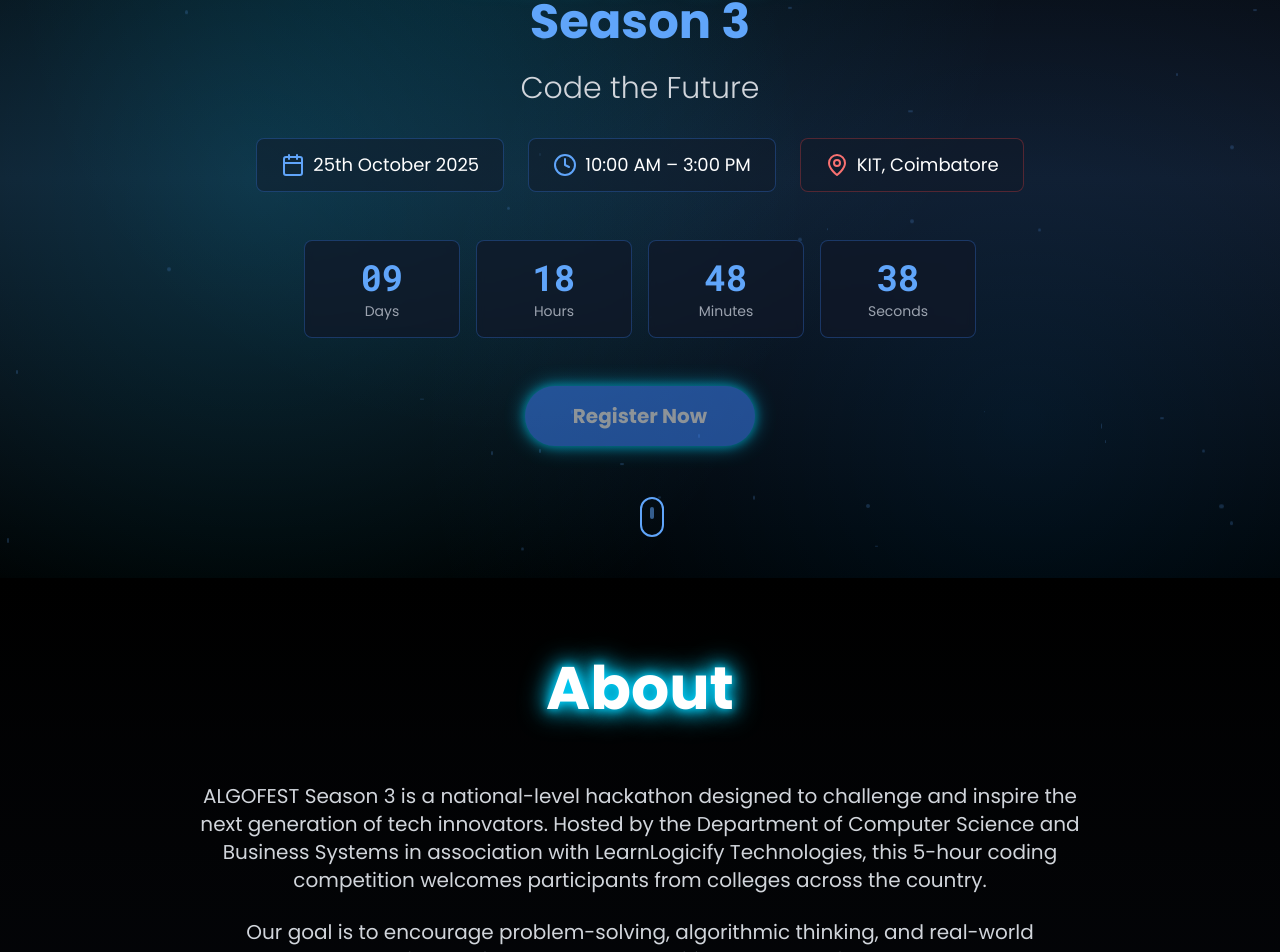
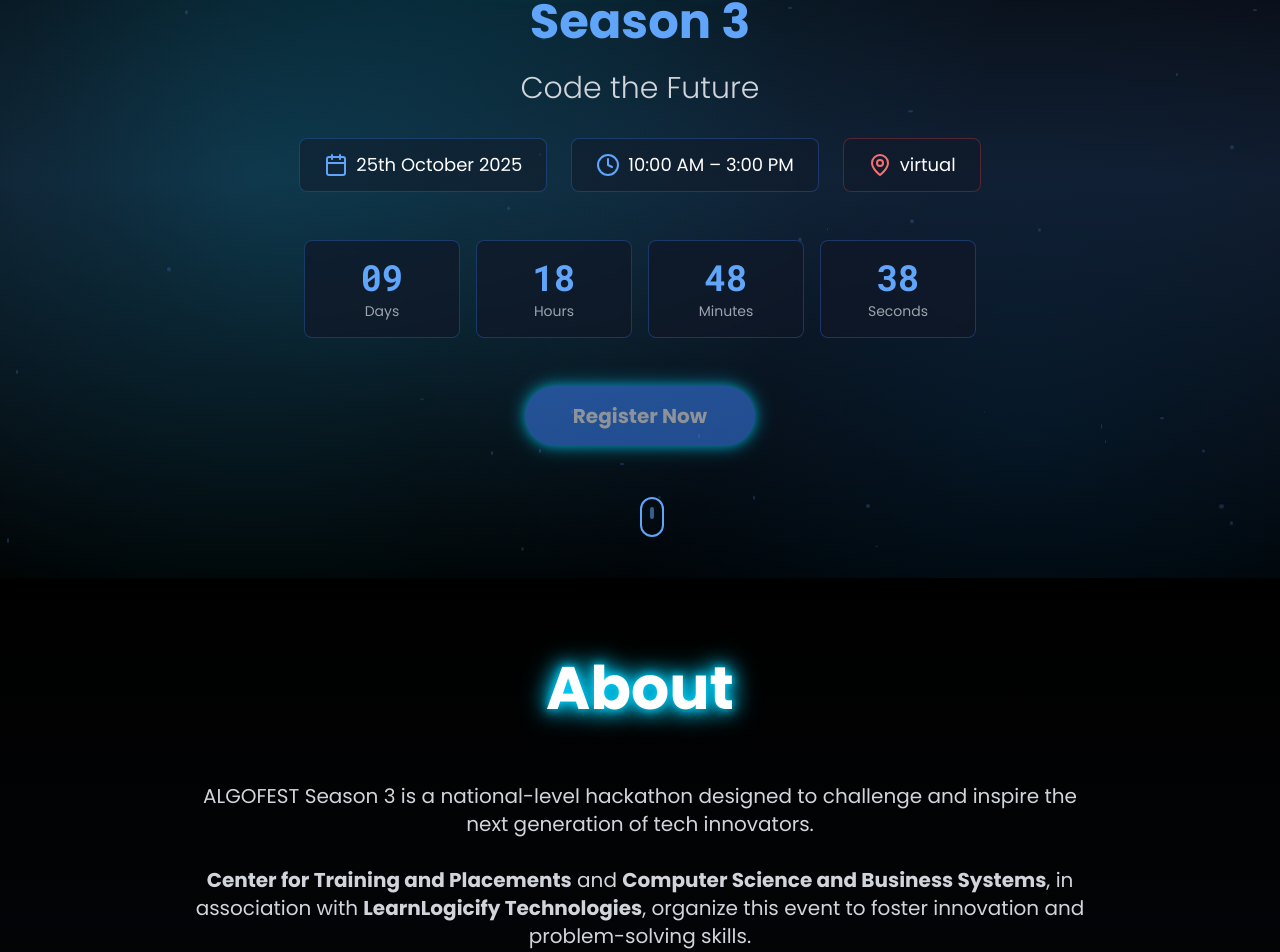
Before and after one commit to Gokulbharath/AlgoFest, a React (Vite) app: page / in a window 1280 px wide. Shown: the part 222-1174 px from the top of the page. Built offline with nearby package versions, Linux system fonts and the light colour scheme.

Commit message:
commit message: "Subproject commit hash updated to include '-dirty' suffix"

```diff
--- a/src/components/About.tsx
+++ b/src/components/About.tsx
@@ -31,11 +31,17 @@
         </h2>
 
         <div className="max-w-4xl mx-auto mb-16">
-          <p className="text-lg md:text-xl text-gray-300 leading-relaxed mb-6 text-center">
-            ALGOFEST Season 3 is a national-level hackathon designed to challenge and inspire the next generation of tech innovators.
-            Hosted by the Department of Computer Science and Business Systems in association with LearnLogicify Technologies,
-            this 5-hour coding competition welcomes participants from colleges across the country.
-          </p>
+        <p className="text-lg md:text-xl text-gray-300 leading-relaxed mb-6 text-center max-w-4xl mx-auto">
+  ALGOFEST Season 3 is a national-level hackathon designed to challenge and inspire the next generation of tech innovators.
+  <br /><br />
+  <strong>Center for Training and Placements</strong> and <strong>Computer Science and Business Systems</strong>,
+  in association with <strong>LearnLogicify Technologies</strong>, organize this event to foster innovation and
+  problem-solving skills.
+  <br /><br />
+  This 5-hour coding competition welcomes participants from colleges across the country.
+</p>
+
+
           <p className="text-lg md:text-xl text-gray-300 leading-relaxed text-center mb-12">
             Our goal is to encourage problem-solving, algorithmic thinking, and real-world innovation through competitive programming.
           </p>
@@ -86,7 +92,7 @@
                   <p className="text-gray-400 mt-2"><span className="text-white font-semibold">Eligibility:</span> Open to undergraduate students from all colleges</p>
                 </div>
                 <div>
-                  <p className="text-gray-400"><span className="text-white font-semibold">Registration Fee:</span> Rs. 200 (early bird discount may apply)</p>
+                  <p className="text-gray-400"><span className="text-white font-semibold">Registration Fee:</span> Rs. 200 (An early bird discount of ₹99 may apply.)</p>
                   <p className="text-gray-400 mt-2"><span className="text-white font-semibold">Prizes:</span> E-certificates</p>
                 </div>
               </div>
--- a/src/components/Contact.tsx
+++ b/src/components/Contact.tsx
@@ -1,4 +1,4 @@
-import { Phone, Mail, Instagram, Linkedin, Youtube, MapPin, User } from 'lucide-react';
+import { Phone, Mail, Instagram, Linkedin, Youtube, User } from 'lucide-react';
 
 export default function Contact() {
   return (
@@ -166,40 +166,6 @@
             </div>
           </div>
         </div>
-
-        {/* Venue */}
-        <div className="max-w-5xl mx-auto">
-          <div className="bg-gradient-to-br from-gray-800/50 to-gray-900/50 border border-blue-500/30 rounded-xl p-8 backdrop-blur-sm">
-            <h3 className="text-2xl font-bold mb-6 text-blue-400">Venue</h3>
-
-            <div className="flex items-start gap-4 mb-6">
-              <MapPin className="text-blue-400 flex-shrink-0 mt-1" size={24} />
-              <div>
-                <p className="text-white font-semibold text-lg mb-2">
-                  Kalaignarkarunanidhi Institute of Technology
-                </p>
-                <p className="text-gray-400">
-                  NH-209, Kannampalayam,<br />
-                  Coimbatore - 641 402,<br />
-                  Tamil Nadu, India
-                </p>
-              </div>
-            </div>
-
-            <div className="w-full h-64 bg-gray-800 rounded-lg overflow-hidden border border-gray-700">
-              <iframe
-                src="https://www.google.com/maps/embed?pb=!1m18!1m12!1m3!1d3920.0!2d76.9945!3d11.0059!2m3!1f0!2f0!3f0!3m2!1i1024!2i768!4f13.1!3m3!1m2!1s0x3ba8586e5e5e5e5e%3A0x5e5e5e5e5e5e5e5e!2sKIT%20Coimbatore!5e0!3m2!1sen!2sin!4v1697400000000"
-                width="100%"
-                height="100%"
-                style={{ border: 0 }}
-                allowFullScreen
-                loading="lazy"
-                referrerPolicy="no-referrer-when-downgrade"
-                title="KIT Coimbatore Location"
-              ></iframe>
-            </div>
-          </div>
-        </div>
       </div>
     </section>
   );
--- a/src/components/Footer.tsx
+++ b/src/components/Footer.tsx
@@ -22,7 +22,7 @@
               ALGOFEST
             </h3>
             <p className="text-gray-400 text-sm">
-              A national-level coding hackathon organized by KIT-CSBS in association with LearnLogicify Technologies.
+              A national-level coding hackathon organized by Center for Training and Placements & KIT-CSBS in association with LearnLogicify Technologies.
             </p>
           </div>
 
@@ -44,7 +44,8 @@
           <div>
             <h4 className="text-lg font-semibold mb-4 text-blue-400">Organized By</h4>
             <p className="text-gray-400 text-sm mb-2">
-              Department of Computer Science and Business Systems
+              Center for Training and Placements <br />
+              &  Department of Computer Science and Business Systems
             </p>
             <p className="text-gray-400 text-sm">
               Kalaignarkarunanidhi Institute of Technology, Coimbatore
@@ -57,7 +58,7 @@
             © 2025 KIT-CSBS | ALGOFEST | All Rights Reserved.
           </p>
           <p className="text-gray-600 text-xs">
-            Designed by Gokul Bharath & Tech Team - KIT CSBS
+            Designed by Gokul Bharath
           </p>
         </div>
       </div>
--- a/src/components/Hero.tsx
+++ b/src/components/Hero.tsx
@@ -77,7 +77,7 @@
             </div>
             <div className="flex items-center gap-2 bg-gray-900/50 px-6 py-3 rounded-lg border border-red-500/30">
               <MapPin className="text-red-400" size={24} />
-              <span>KIT, Coimbatore</span>
+              <span>virtual</span>
             </div>
           </div>
 
--- a/src/components/Registration.tsx
+++ b/src/components/Registration.tsx
@@ -25,7 +25,7 @@
               <div className="bg-blue-500/10 border border-blue-500/30 rounded-lg p-4">
                 <p className="text-blue-400 font-semibold mb-2">Registration Details:</p>
                 <ul className="text-gray-300 text-sm space-y-1">
-                  <li>Discount for Early bird registration</li>
+                  <li>Hurry! Grab your early bird discount — pay just ₹99.</li>
                   <li>Limited slots available</li>
                 </ul>
               </div>
```
